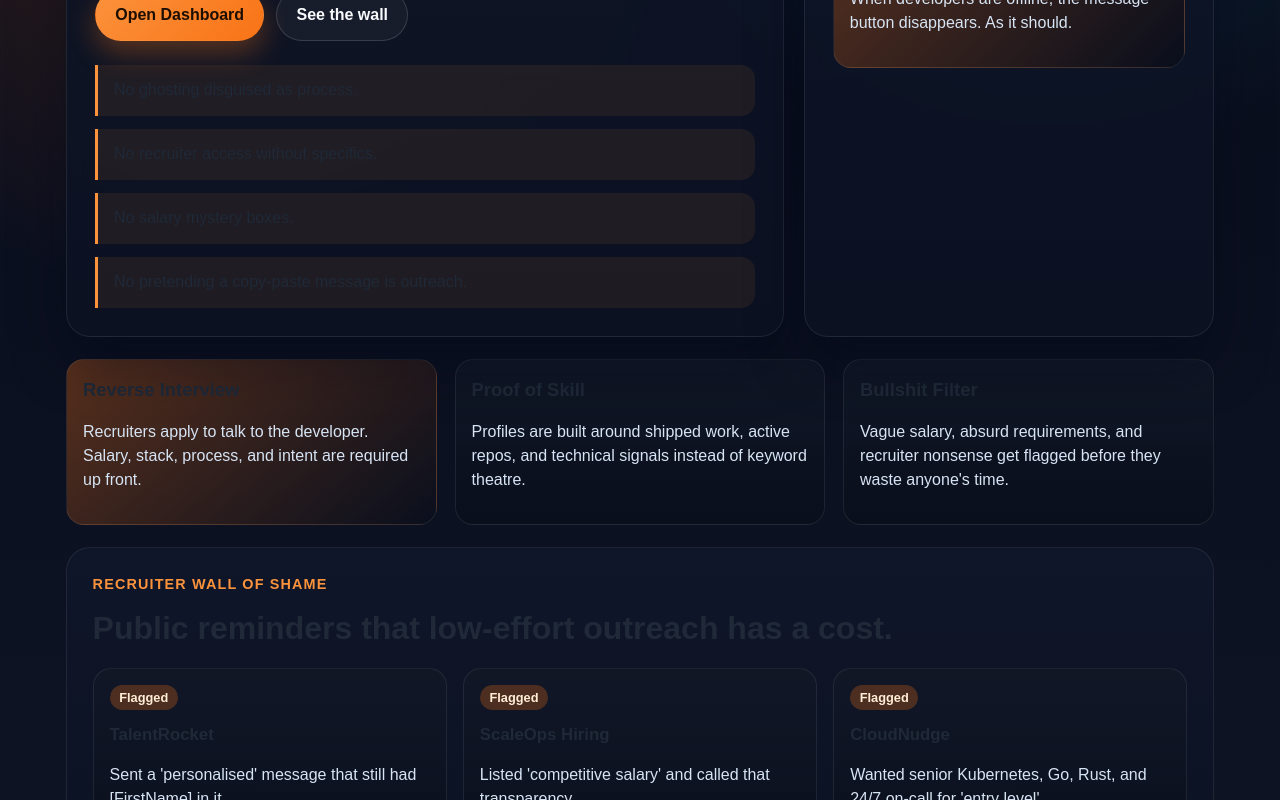
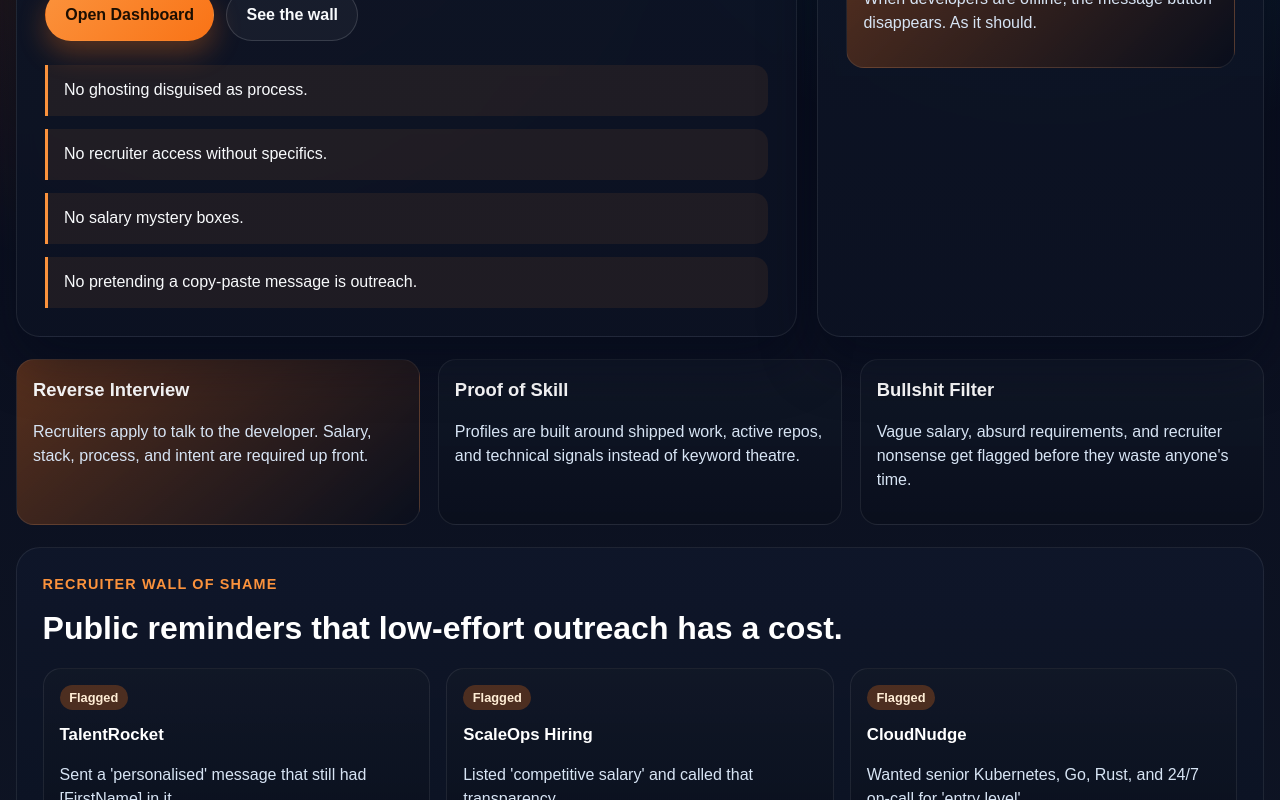
Before and after one commit to Ij888/by_devs_for_devs, a Vue app in the folder apps/web/: page /#/ in a window 1280 px wide. Shown: the part 580-1380 px from the top of the page. Built offline with nearby package versions, Linux system fonts and the light colour scheme; no server answers.

Commit message:
feat: redesign homepage and dashboard

```diff
--- a/apps/web/src/styles/base.css
+++ b/apps/web/src/styles/base.css
@@ -25,10 +25,17 @@ a {
   color: inherit;
 }
 
+h1,
+h2,
+h3 {
+  color: #ffffff;
+}
+
 .home-page,
 .dashboard-page {
-  max-width: 1180px;
-  margin: 0 auto;
+  width: 100%;
+  max-width: none;
+  margin: 0;
   padding: 3rem 1rem 4rem;
 }
 
@@ -72,6 +79,7 @@ a {
   font-size: clamp(2.4rem, 5vw, 4.6rem);
   line-height: 0.98;
   max-width: 12ch;
+  color: #ffffff;
 }
 
 .hero-copy {
@@ -168,6 +176,7 @@ a {
   border-left: 3px solid #fb923c;
   background: rgba(251, 146, 60, 0.08);
   border-radius: 0 14px 14px 0;
+  color: #f8fafc;
 }
 
 .button {
@@ -214,6 +223,7 @@ a {
 .feature-card h2 {
   margin: 0 0 0.5rem;
   font-size: 1.15rem;
+  color: #ffffff;
 }
 
 .section-heading {
@@ -224,6 +234,7 @@ a {
 .panel-heading h2 {
   margin: 0;
   font-size: clamp(1.35rem, 3vw, 2rem);
+  color: #ffffff;
 }
 
 .shame-section,
@@ -265,6 +276,7 @@ a {
 .application-card-header h3 {
   margin: 0.75rem 0 0.45rem;
   font-size: 1.05rem;
+  color: #ffffff;
 }
 
 .shame-card strong {
```
